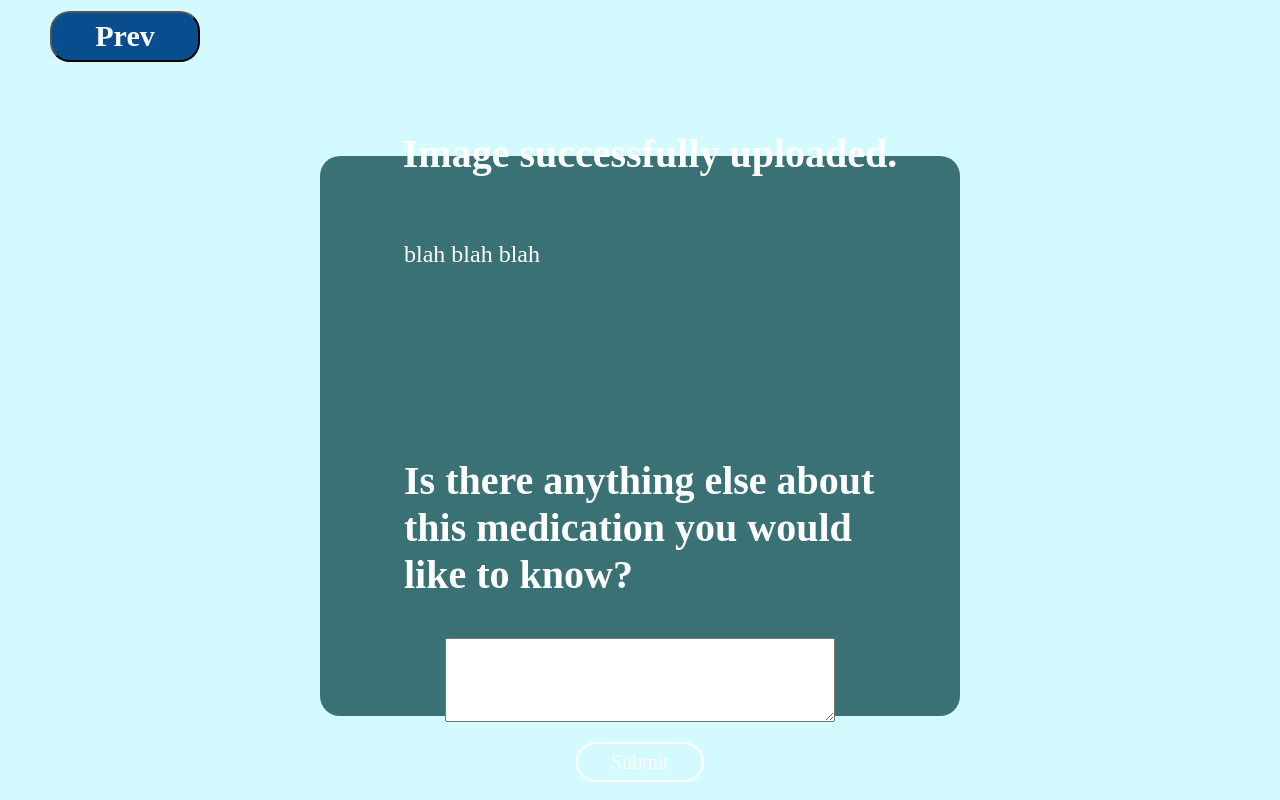
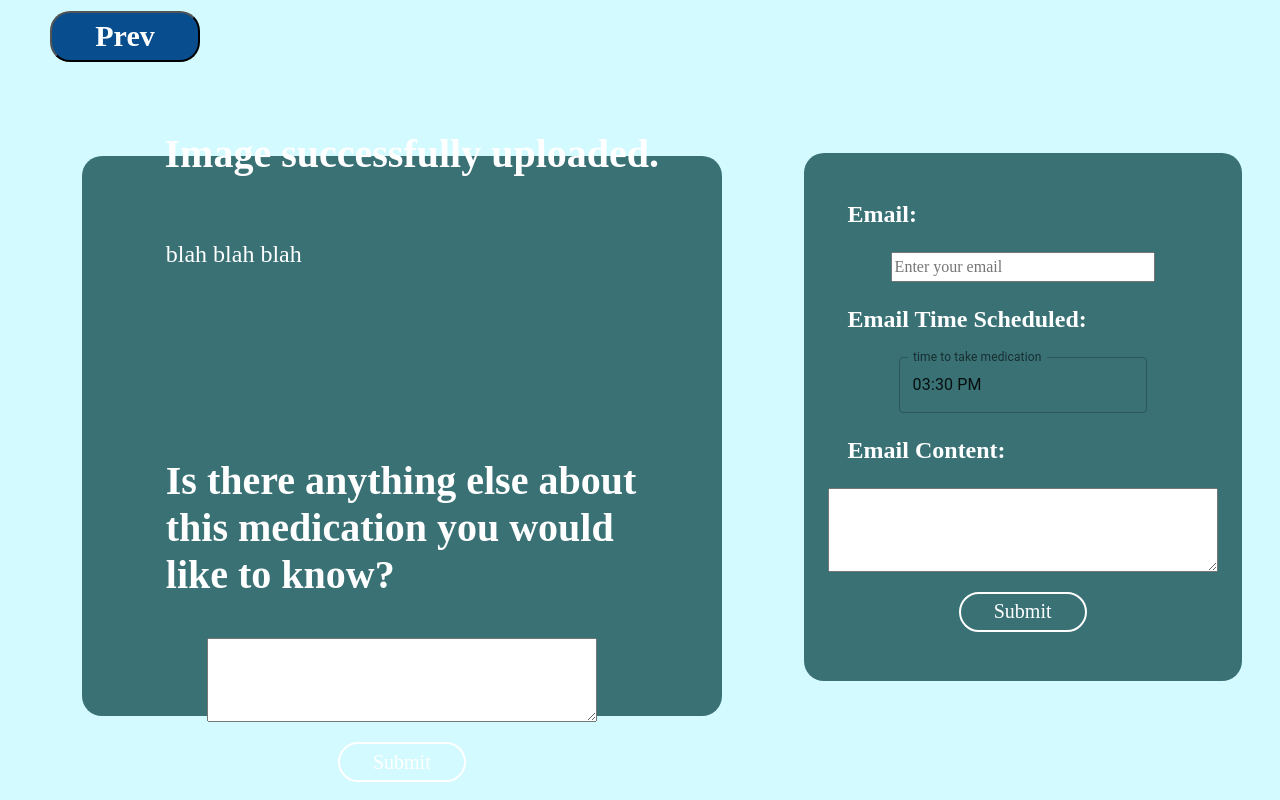
Before and after one commit to 2REYES1/snap-and-safe, a React (Create React App) app in the folder snap-and-safe/: page /pillSuccess in a window 1280 px wide. Built offline with nearby package versions, Linux system fonts and the light colour scheme; no server answers.

Commit message:
input for email

```diff
--- a/snap-and-safe/package.json
+++ b/snap-and-safe/package.json
@@ -3,11 +3,16 @@
   "version": "0.1.0",
   "private": true,
   "dependencies": {
+    "@emotion/react": "^11.11.4",
+    "@emotion/styled": "^11.11.5",
     "@google/generative-ai": "^0.7.1",
+    "@mui/material": "^5.15.15",
+    "@mui/x-date-pickers": "^7.2.0",
     "@testing-library/jest-dom": "^5.17.0",
     "@testing-library/react": "^13.4.0",
     "@testing-library/user-event": "^13.5.0",
     "axios": "^1.6.8",
+    "dayjs": "^1.11.10",
     "node-schedule": "^2.1.1",
     "nodemailer": "^6.9.13",
     "pyodide": "^0.25.1",
@@ -15,6 +20,7 @@
     "react-dom": "^18.2.0",
     "react-router-dom": "^6.22.3",
     "react-scripts": "5.0.1",
+    "react-time-picker": "^6.6.0",
     "stream": "^0.0.2",
     "web-vitals": "^2.1.4"
   },
--- a/snap-and-safe/src/Components/PillSuccess/PillSuccess.css
+++ b/snap-and-safe/src/Components/PillSuccess/PillSuccess.css
@@ -112,3 +112,18 @@ h3{
 #text {
     width: 30vw;
 }
+
+.inputs {
+    display: grid;
+    grid-template-columns: 3fr 1fr;
+    column-gap: 0vw;
+}
+
+.email-input {
+    background-color: #397175;
+    margin-right: 3vw;
+    margin-top: 10vh;
+    padding: 3vh;
+    height: 60vh;
+    border-radius: 20px;
+}
--- a/snap-and-safe/src/Components/PillSuccess/PillSuccess.jsx
+++ b/snap-and-safe/src/Components/PillSuccess/PillSuccess.jsx
@@ -1,12 +1,19 @@
 import './PillSuccess.css';
 import * as React from 'react';
-import { useState, useRef } from 'react';
+import dayjs from 'dayjs';
+import { AdapterDayjs } from '@mui/x-date-pickers/AdapterDayjs';
+import { LocalizationProvider } from '@mui/x-date-pickers/LocalizationProvider';
+import { TimePicker } from '@mui/x-date-pickers/TimePicker';
+import { useState} from 'react';
 import { useNavigate } from 'react-router';
 import { GoogleGenerativeAI, HarmBlockThreshold, HarmCategory } from "@google/generative-ai";
 
 export default function PillSuccess(props) {
+    const [time, setTime] = React.useState(dayjs('2022-04-21T15:30'));
+    const [userEmailInput, setUserEmailInput] = useState('');
+    const [email, setEmail] = useState('');
+
     const apiKey = process.env.REACT_APP_API_KEY;
-    console.log(apiKey);
 
     const [loading, setLoading] = useState(false);
     const [userInput, setUserInput] = useState('');
@@ -17,7 +24,9 @@ export default function PillSuccess(props) {
         navigate('/');
     }
 
-    const fileInputRef = useRef(null);
+    const handleInputChange = (event) => {
+        setEmail(event.target.value);
+      };
 
     const safetySettings = [
         {
@@ -50,6 +59,13 @@ async function run() {
     run();
   }
 
+  function handleEmailSubmit(e) {
+    // Prevent the browser from reloading the page
+    e.preventDefault();
+    console.log(email);
+    console.log(userEmailInput);
+    console.log(time.$d);
+  }
 
     return (
         <div className={"main-layout"}>
@@ -58,6 +74,7 @@ async function run() {
                     Prev
                 </button>
             </div>
+            <div className={"inputs"}>
                 <div className={"box-center"}>
                     <div className={"upload-box box-center"}>
                     {
@@ -110,6 +127,78 @@ async function run() {
                         }
                     </div>
                 </div>
+                <div>
+                    <form className={"email-input"} onSubmit={handleEmailSubmit}>
+                    <p style={{
+                            fontWeight: "bold",
+                            fontSize: "3vh",
+                            color: "white",
+                        }}>
+                            Email:
+                        </p>
+                        <input
+                        type="email"
+                        value={email}
+                        onChange={handleInputChange}
+                        style={{
+                            width: "20vw",
+                            height: "3vh",
+                            fontFamily: "serif",
+                            fontSize: "2vh",
+                        }}
+                        placeholder="Enter your email"
+                        required
+                        />
+                        <p style={{
+                            fontWeight: "bold",
+                            fontSize: "3vh",
+                            color: "white",
+                        }}>
+                            Email Time Scheduled:
+                        </p>
+                        <LocalizationProvider dateAdapter={AdapterDayjs}>
+                            <TimePicker label="time to take medication"   value={time}
+                                onChange={(newTime) => {
+                                    setTime(newTime);
+                                    console.log(time.$d);
+                                    console.log(time.$d.getDate());
+                                }}
+
+                            />
+                        </LocalizationProvider>
+                        <p style={{
+                            fontWeight: "bold",
+                            fontSize: "3vh",
+                            color: "white",
+                        }}>
+                            Email Content:
+                        </p>
+                        <textarea
+                            value={userEmailInput}
+                            onChange={e => setUserEmailInput(e.target.value)}
+                            style={{
+                            width: "30vw",
+                            height: "10vh",
+                            paddingTop: "0vh",
+                            fontFamily: "serif",
+                            fontSize: "2vh",
+                            marginBottom: "2vh",
+                            }}/>
+                            <button type="submit"
+                            style={{
+                                width: "10vw",
+                                height: "5vh",
+                                borderRadius: "30px",
+                                color: "white",
+                                borderColor: "white",
+                                borderStyle: "solid",
+                                backgroundColor: "transparent",
+                                fontSize: "2.5vh",
+                                fontFamily: "serif",
+                                }}>Submit</button>
+                        </form>
+                </div>
+            </div>
         </div>
     );
 }
```
Also changed, not shown: 1 other file (tests, documents, lock files or other folders). Lines whose indentation alone changed are shown as unchanged.
